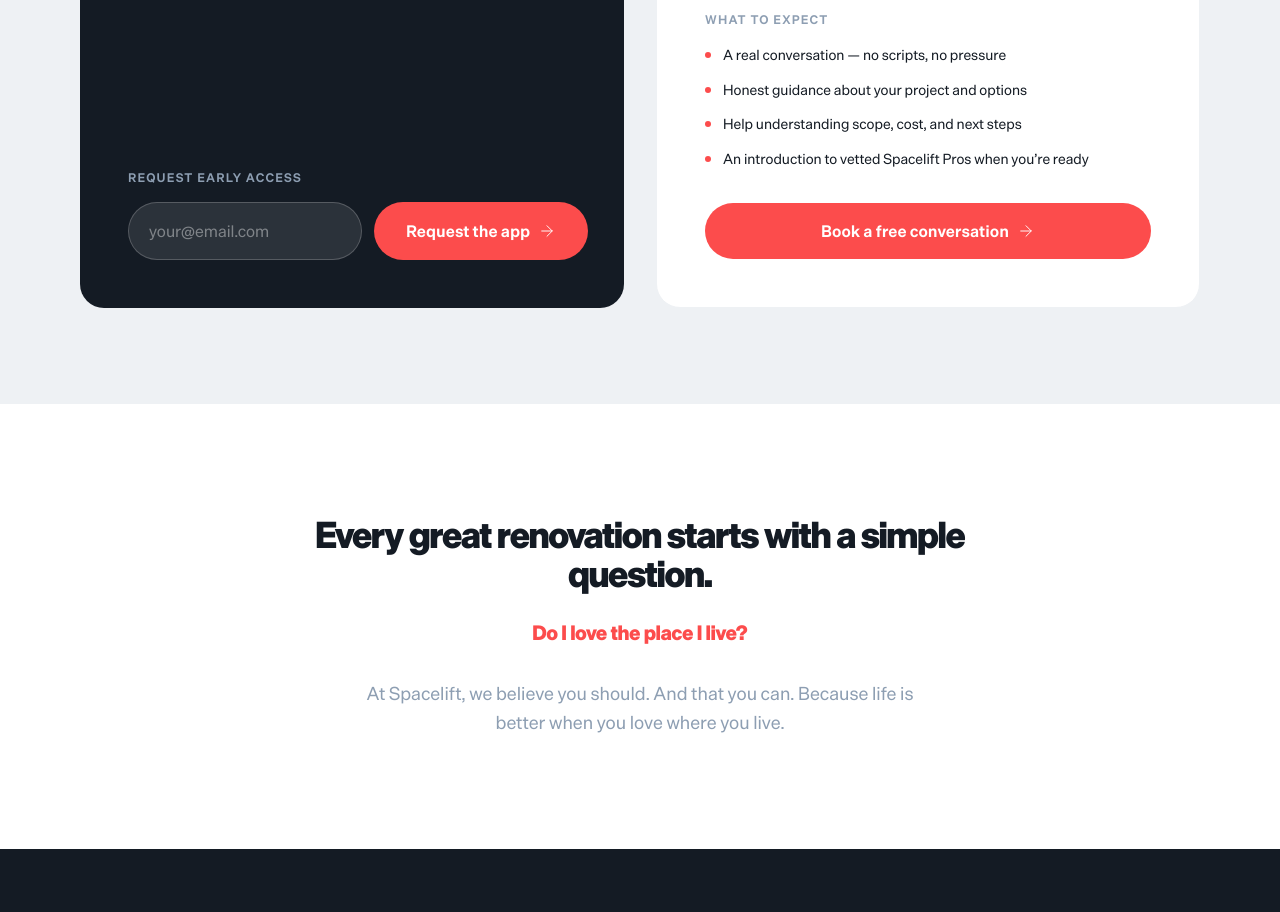
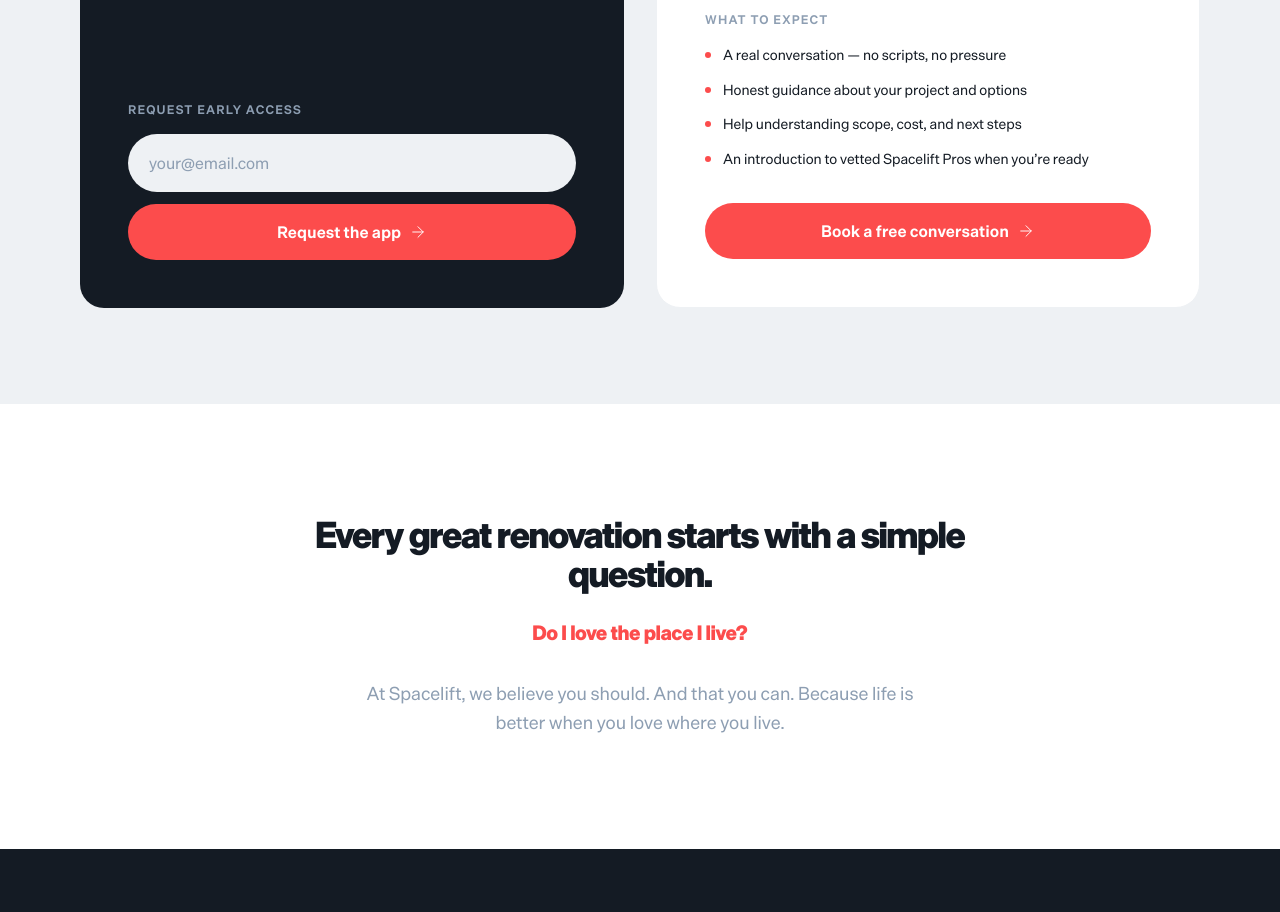
Before and after one commit to jjmccarthy7/spacelift-tools, a Next.js app in the folder apps/hellospacelift/: page /get-started in a window 1280 px wide. Shown: the part 1080-1992 px from the top of the page. Built offline with nearby package versions, Linux system fonts and the light colour scheme.

Commit message:
polish(beta): stack email+button vertically, full width, stone input background

```diff
--- a/apps/hellospacelift/src/components/BetaRequestForm.tsx
+++ b/apps/hellospacelift/src/components/BetaRequestForm.tsx
@@ -48,7 +48,7 @@
       className="space-y-3"
     >
       <input type="hidden" name="form-name" value="app-beta-request" />
-      <div className="flex flex-col sm:flex-row gap-3">
+      <div className="flex flex-col gap-3 w-full">
         <input
           type="email"
           name="email"
@@ -56,12 +56,12 @@
           onChange={(e) => setEmail(e.target.value)}
           placeholder="your@email.com"
           required
-          className="flex-1 px-5 py-4 rounded-full bg-white/10 text-white placeholder-white/40 border border-white/20 focus:outline-none focus:border-white/50 text-base"
+          className="w-full px-5 py-4 rounded-full bg-[#EEF1F4] text-[#141B24] placeholder-[#8D9EB2] border border-transparent focus:outline-none focus:border-white/50 text-base"
         />
         <button
           type="submit"
           disabled={loading}
-          className="inline-flex items-center justify-center gap-2 bg-[#FC4C4C] text-white font-semibold px-8 py-4 rounded-full hover:bg-[#CA3D3D] transition-colors duration-200 text-base whitespace-nowrap disabled:opacity-60 disabled:cursor-not-allowed"
+          className="w-full inline-flex items-center justify-center gap-2 bg-[#FC4C4C] text-white font-semibold px-8 py-4 rounded-full hover:bg-[#CA3D3D] transition-colors duration-200 text-base disabled:opacity-60 disabled:cursor-not-allowed"
         >
           {loading ? 'Sending…' : <>Request the app <ArrowRight size={18} strokeWidth={1.25} /></>}
         </button>
```
